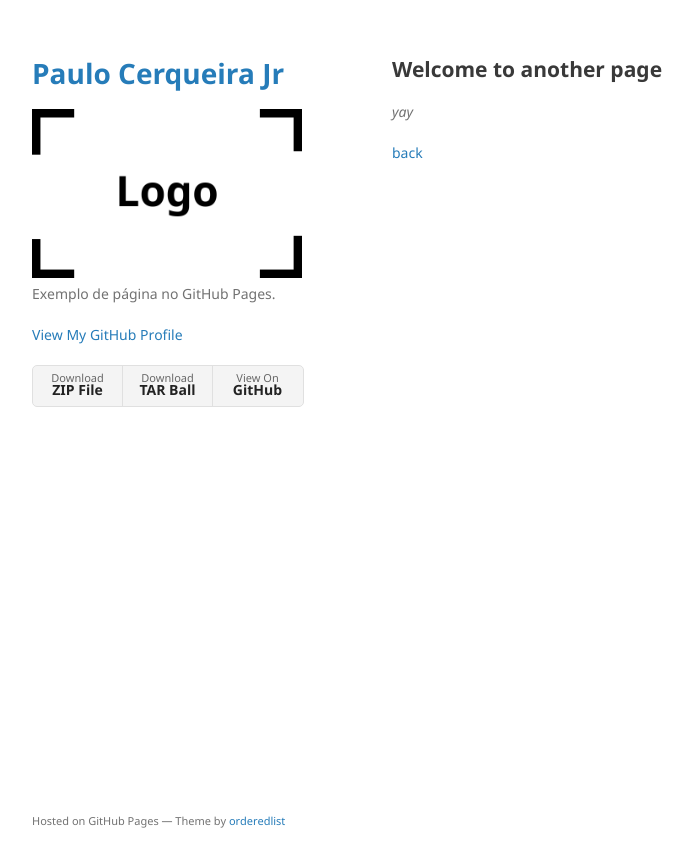
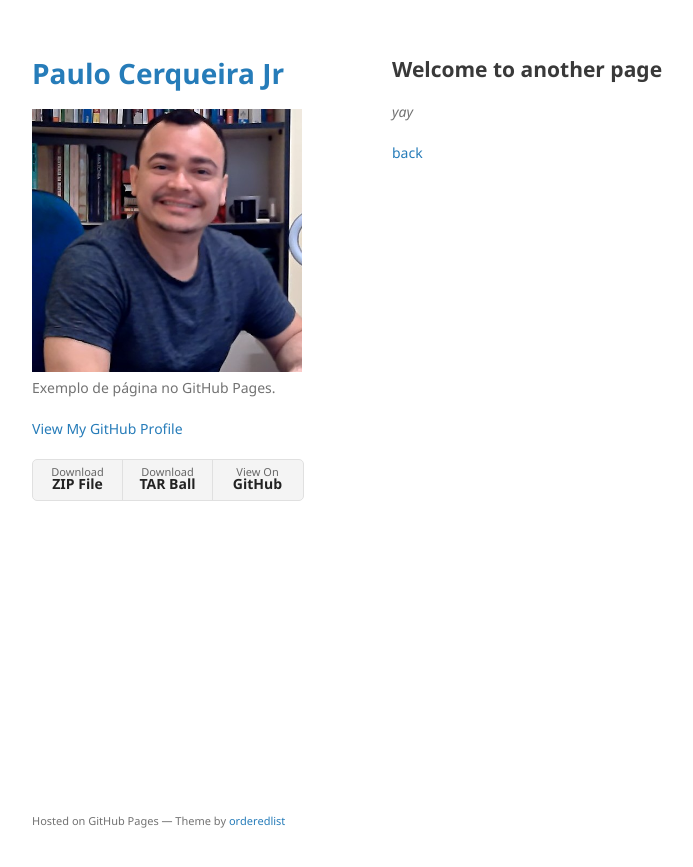
Before and after one commit to paulocerqueirajr/paulocerqueirajr.github.io, a Jekyll site: the page built from another-page.md, in a window 1280 px wide. Shown: the top 867 px of the page, without its empty margins (178-871 px from the left). Built offline with Jekyll 4.4.1, drawn with Linux system fonts in a browser that asks for light colours; our own code applies the rules of GitHub Pages for plain Markdown files.

Commit message:
Update _config.yml

```diff
--- a/_config.yml
+++ b/_config.yml
@@ -1,5 +1,5 @@
 title: Paulo Cerqueira Jr
-logo: /assets/img/logo.png
+logo: /assets/img/paulo_img.jpg
 description: Exemplo de página no GitHub Pages.
 show_downloads: true
 google_analytics:
```
